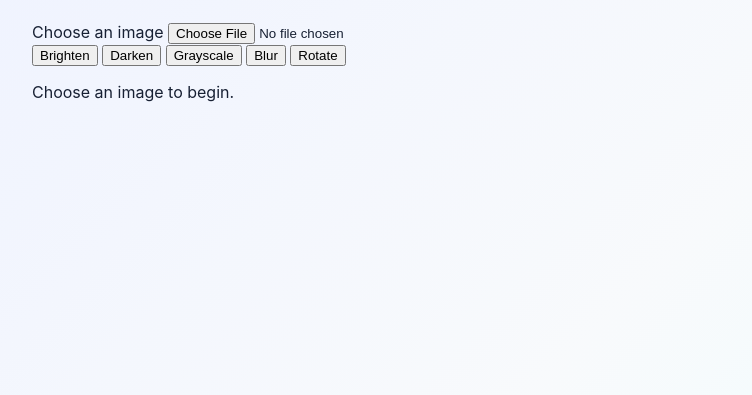
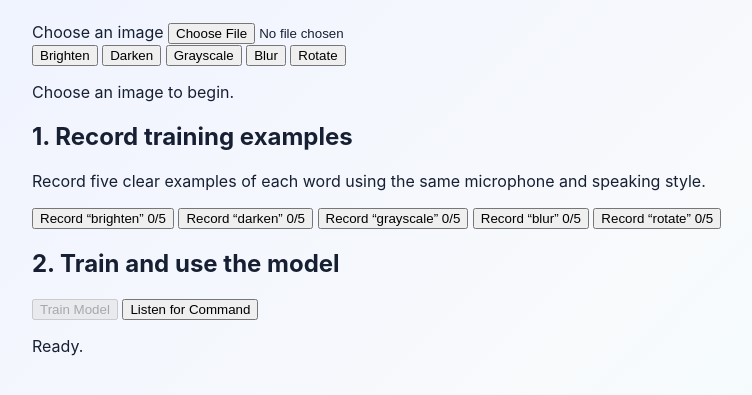
Before and after one commit to 44ronlby/voice-image-editor, a Flask app: page / in a window 1280 px wide. Shown: the part 136-531 px from the top of the page, without its empty margins (83-835 px from the left). Run offline with Flask 3, Linux system fonts and the light colour scheme.

Commit message:
added recording and model training sections

```diff
--- a/templates/index.html
+++ b/templates/index.html
@@ -33,3 +33,30 @@
           <img id="preview" alt="Uploaded preview" hidden>
         </div>
       </section>
+
+            <section class="card training-card">
+        <h2>1. Record training examples</h2>
+        <p>Record five clear examples of each word using the same microphone and speaking style.</p>
+
+        <div class="record-grid">
+          {% for command in commands %}
+            <button class="record-command" data-command="{{ command }}">
+              Record “{{ command }}”
+              <span id="count-{{ command }}">0/{{ required }}</span>
+            </button>
+          {% endfor %}
+        </div>
+
+        <h2>2. Train and use the model</h2>
+        <div class="model-controls">
+          <button id="train-button" disabled>Train Model</button>
+          <button id="listen-button">Listen for Command</button>
+        </div>
+
+        <p id="status" class="status" aria-live="polite">Ready.</p>
+      </section>
+    </main>
+
+    <script src="{{ url_for('static', filename='app.js') }}"></script>
+  </body>
+</html>
```
